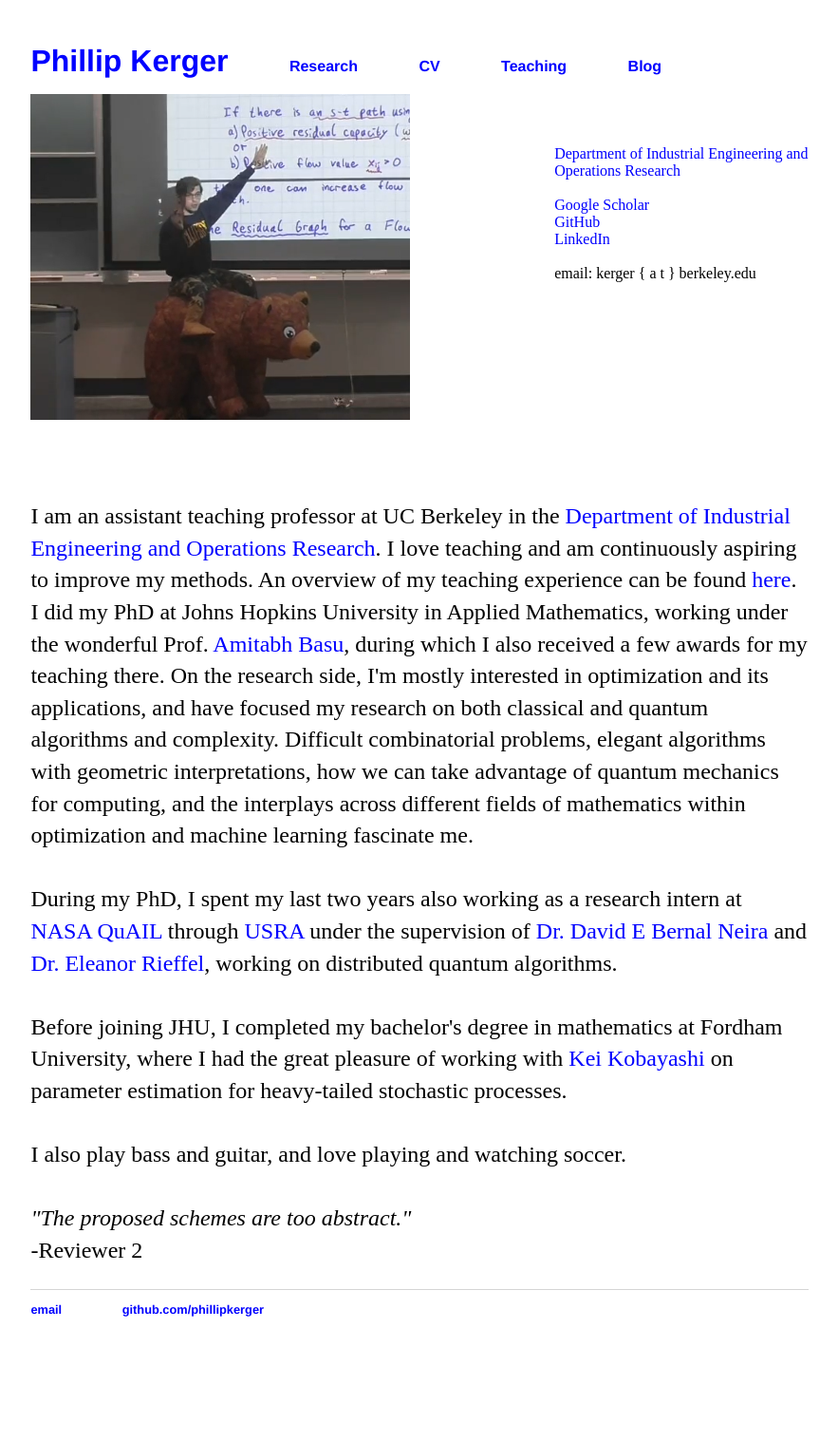
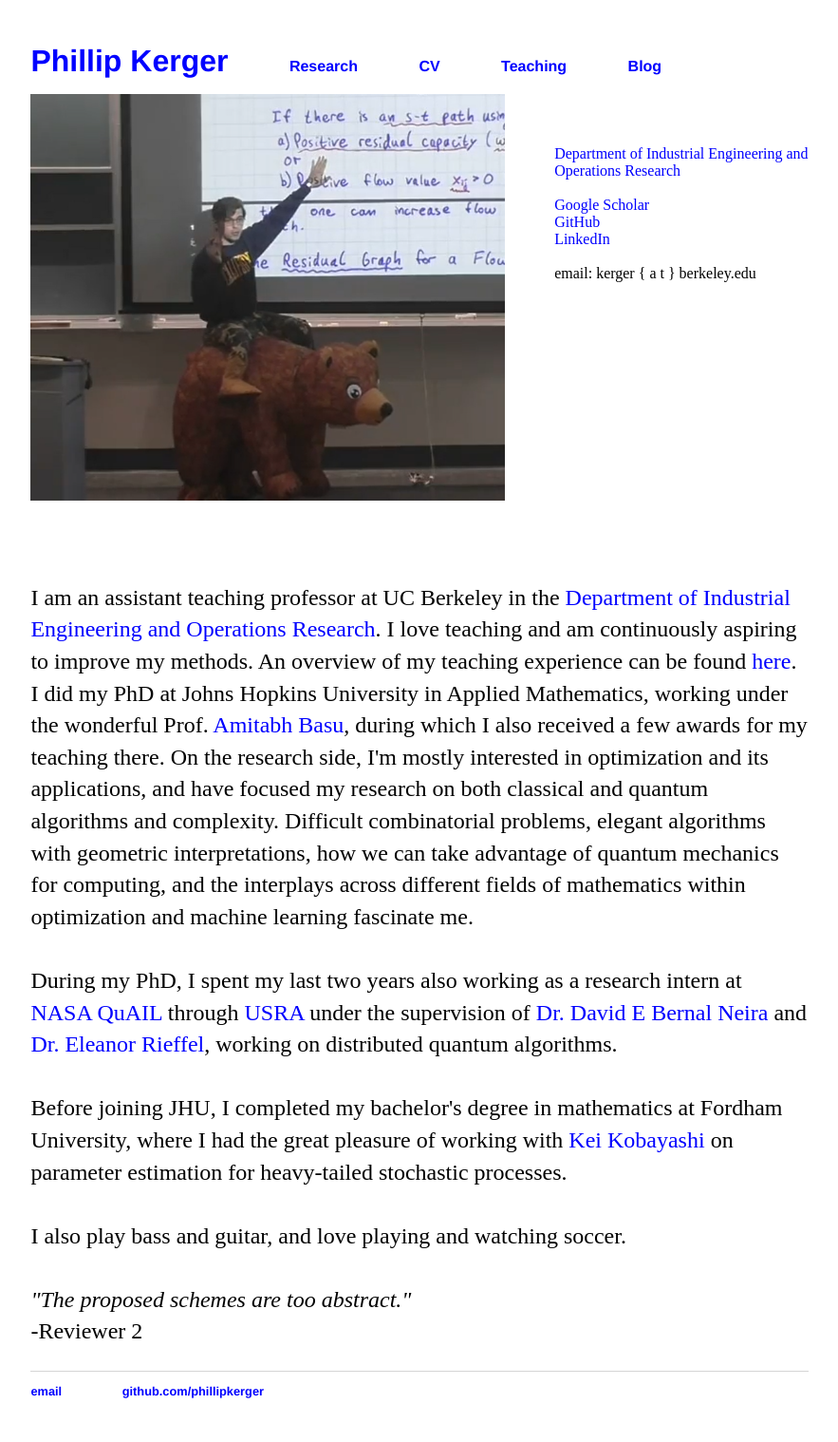
Before and after one commit to PhillipKerger/phillipkerger.github.io, a Jekyll site: the page built from index.html, in a window 1280 px wide. Shown: the whole page at 95% size, without its empty margins (198-1081 px from the left). Built offline with Jekyll 4.4.1, drawn with Linux system fonts in a browser that asks for light colours; before the commit the page ends 1432 px from its top, so only the background shows below that.

Commit message:
Update index.html

```diff
--- a/index.html
+++ b/index.html
@@ -6,7 +6,7 @@
 
 <div class="row-fluid">
 
-		<div style="text-align:left"><img src="halloween morning lecture .png" style="width:400px;">
+		<div style="text-align:left"><img src="halloween morning lecture .png" style="width:500px;">
 
 		<div style = "float: right">
 			<br>
```
